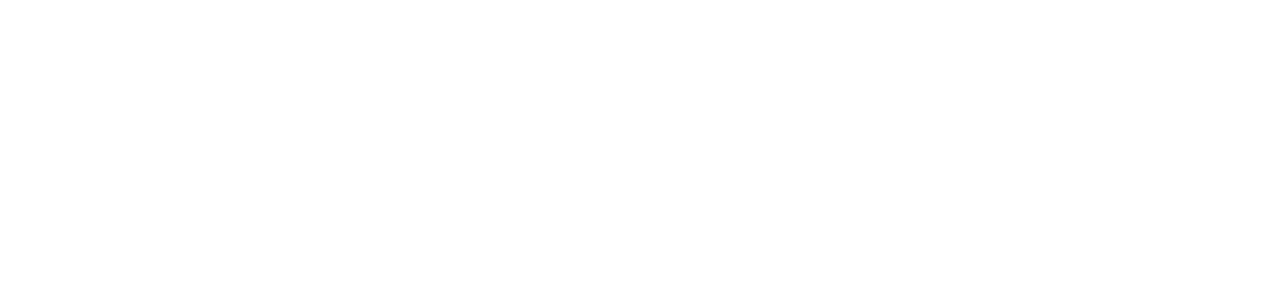
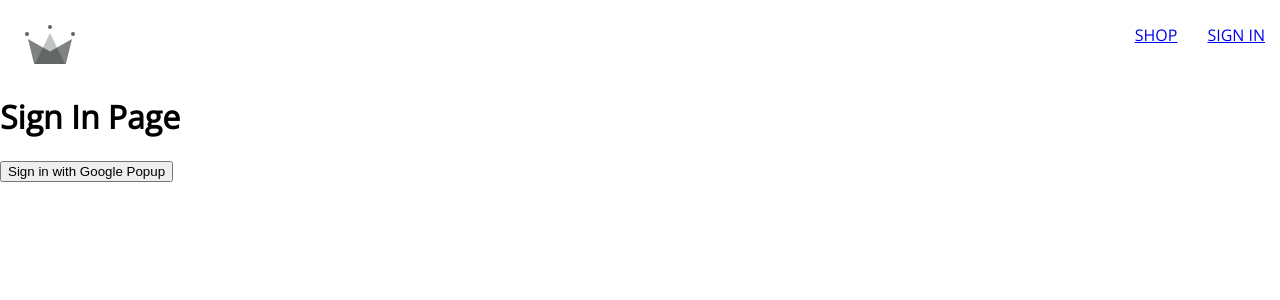
Before and after one commit to espadAbtw/primeshop, a React (Create React App) app: page /sign-in in a window 1280 px wide. Before the commit this address had no page. Shown: the top 300 px of the page. Built offline with nearby package versions, Linux system fonts and the light colour scheme; no server answers.

Commit message:
firebase and routes

```diff
--- a/package.json
+++ b/package.json
@@ -6,6 +6,7 @@
     "@testing-library/jest-dom": "^5.16.5",
     "@testing-library/react": "^13.4.0",
     "@testing-library/user-event": "^13.5.0",
+    "firebase": "^9.11.0",
     "react": "^18.2.0",
     "react-dom": "^18.2.0",
     "react-router-dom": "^6.4.1",
--- a/src/App.js
+++ b/src/App.js
@@ -1,10 +1,21 @@
-import Home from "./routes/home/home.component";
 import { Routes, Route } from 'react-router-dom';
+
+import Home from './routes/home/home.component';
+import Navigation from './routes/navigation/navigation.component';
+import SignIn from './routes/sign-in/sign-in.component';
+
+const Shop = () => {
+  return <h1>I am the shop page</h1>;
+};
 
 const App = () => {
   return (
     <Routes>
-      <Route path='/' element={<Home />} />
+      <Route path='/' element={<Navigation />}>
+        <Route index element={<Home />} />
+        <Route path='shop' element={<Shop />} />
+        <Route path='sign-in' element={<SignIn />} />
+      </Route>
     </Routes>
   );
 };
--- a/src/routes/home/home.component.jsx
+++ b/src/routes/home/home.component.jsx
@@ -1,37 +1,41 @@
-import Directory from "../../components/directory/directory.component"
+import { Outlet } from 'react-router-dom';
 
+import Directory from '../../components/directory/directory.component';
 
 const Home = () => {
   const categories = [
     {
       id: 1,
-      title: "hats",
-      imageUrl: "https://i.ibb.co/cvpntL1/hats.png",
+      title: 'hats',
+      imageUrl: 'https://i.ibb.co/cvpntL1/hats.png',
     },
     {
       id: 2,
-      title: "jackets",
-      imageUrl: "https://i.ibb.co/px2tCc3/jackets.png",
+      title: 'jackets',
+      imageUrl: 'https://i.ibb.co/px2tCc3/jackets.png',
     },
     {
       id: 3,
-      title: "sneakers",
-      imageUrl: "https://i.ibb.co/0jqHpnp/sneakers.png",
+      title: 'sneakers',
+      imageUrl: 'https://i.ibb.co/0jqHpnp/sneakers.png',
     },
     {
       id: 4,
-      title: "womens",
-      imageUrl: "https://i.ibb.co/GCCdy8t/womens.png",
+      title: 'womens',
+      imageUrl: 'https://i.ibb.co/GCCdy8t/womens.png',
     },
     {
       id: 5,
-      title: "mens",
-      imageUrl: "https://i.ibb.co/R70vBrQ/men.png",
+      title: 'mens',
+      imageUrl: 'https://i.ibb.co/R70vBrQ/men.png',
     },
   ];
 
   return (
-    <Directory categories={categories}></Directory>
+    <div>
+      <Directory categories={categories} />
+      <Outlet />
+    </div>
   );
 };
 
--- /dev/null
+++ b/src/routes/navigation/navigation.component.jsx
@@ -0,0 +1,29 @@
+import { Fragment } from 'react';
+import { Outlet, Link } from 'react-router-dom';
+
+import { ReactComponent as CrwnLogo } from '../../assets/crown.svg';
+
+import './navigation.styles.scss';
+
+const Navigation = () => {
+  return (
+    <Fragment>
+      <div className='navigation'>
+        <Link className='logo-container' to='/'>
+          <CrwnLogo className='logo' />
+        </Link>
+        <div className='nav-links-container'>
+          <Link className='nav-link' to='/shop'>
+            SHOP
+          </Link>
+          <Link className='nav-link' to='/sign-in'>
+            SIGN IN
+          </Link>
+        </div>
+      </div>
+      <Outlet />
+    </Fragment>
+  );
+};
+
+export default Navigation;
--- /dev/null
+++ b/src/routes/navigation/navigation.styles.scss
@@ -0,0 +1,26 @@
+.navigation {
+  height: 70px;
+  width: 100%;
+  display: flex;
+  justify-content: space-between;
+  margin-bottom: 25px;
+
+  .logo-container {
+    height: 100%;
+    width: 70px;
+    padding: 25px;
+  }
+
+  .nav-links-container {
+    width: 50%;
+    height: 100%;
+    display: flex;
+    align-items: center;
+    justify-content: flex-end;
+
+    .nav-link {
+      padding: 10px 15px;
+      cursor: pointer;
+    }
+  }
+}
--- /dev/null
+++ b/src/routes/sign-in/sign-in.component.jsx
@@ -0,0 +1,20 @@
+import {
+    signInWithGooglePopup,
+    createUserProfileDocument,
+  } from '../../utils/firebase/firebase.utils';
+
+  const SignIn = () => {
+    const logGoogleUser = async () => {
+      const response = await signInWithGooglePopup();
+      createUserProfileDocument(response);
+    };
+
+    return (
+      <div>
+        <h1>Sign In Page</h1>
+        <button onClick={logGoogleUser}>Sign in with Google Popup</button>
+      </div>
+    );
+  };
+
+  export default SignIn;
```
Also changed, not shown: src/routes/utils/firebase/firebase.utils.js (added, +33 -0 lines), src/assets/crown.svg (added), 1 other file (tests, documents, lock files or other folders).
